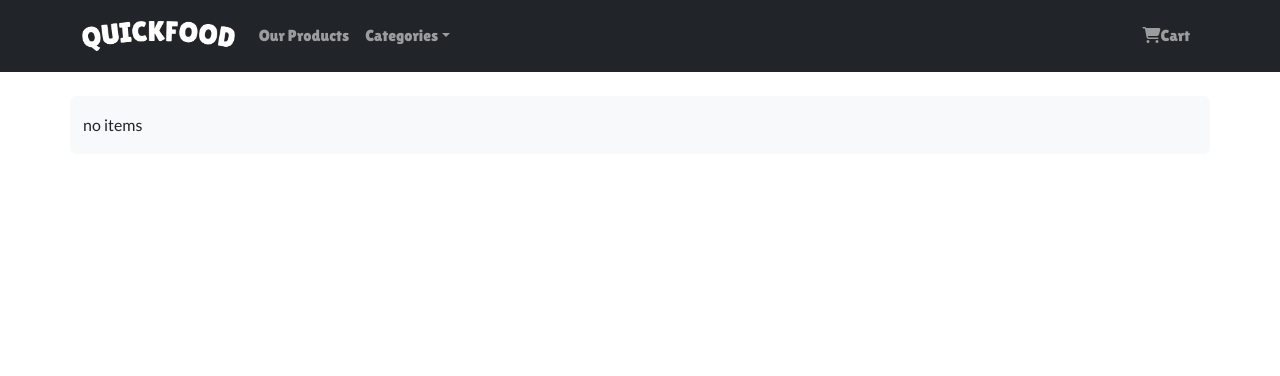
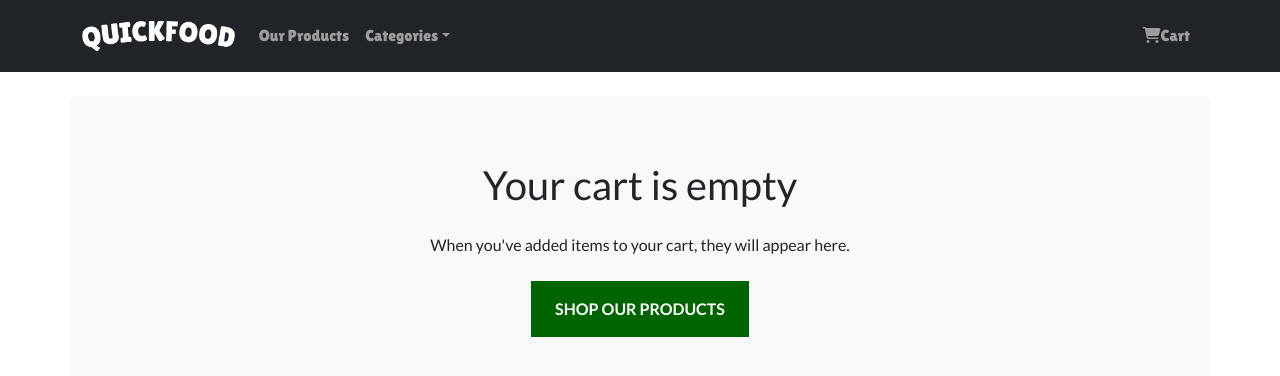
Before and after one commit to mcmurray0125/gps-challenge, a React (Vite) app: page /cart in a window 1280 px wide. Shown: the top 376 px of the page. Built offline with nearby package versions, Linux system fonts and the light colour scheme.

Commit message:
Added empty cart text. Added no products found text.

```diff
--- a/index.html
+++ b/index.html
@@ -19,6 +19,7 @@
     </style>
   </head>
   <body>
+    <noscript>You need to enable JavaScript to run this app.</noscript>
     <div id="root"></div>
     <script type="module" src="/src/main.jsx"></script>
   </body>
--- a/src/components/Cart.jsx
+++ b/src/components/Cart.jsx
@@ -36,7 +36,11 @@ export default function Cart() {
   return (
     <Container className='rounded mt-4 py-3 cart-container border border-light bg-light'>
       {cart.length === 0 ?
-      <div>no items</div>
+      <section className='empty-cart-wrapper py-5'>
+        <h1 className='m-0'>Your cart is empty</h1>
+        <p className='m-0'>When you've added items to your cart, they will appear here.</p>
+        <a href='/'>SHOP OUR PRODUCTS</a>
+      </section>
       :
       <>
         <header className='cart-header text-center'>
--- a/src/components/Home.jsx
+++ b/src/components/Home.jsx
@@ -53,20 +53,33 @@ export default function Home() {
             </Form>
             {message && <p className='m-0 text-danger w-100 text-end'>{message}</p>}
             <Row className='products-grid py-3'>
-            {data.filter((product) => {
+                    {(() => {
+                    //Filter Products by Price
+                    const filteredData = data.filter((product) => {
                         if (!filter) {
                             return true;
                         }
                         const [min, max] = filter;
                         return product.price >= min && product.price <= max;
-            })
-            .map((product, index) => {
+                    });
+                    //No Products Found in Price Filter Range
+                    if (filteredData.length === 0) {
+                        return (
+                            <div className='no-products-wrapper py-5'>
+                                <h1 className='m-0'>No Items Found</h1>
+                                <p className='m-0 text-center'>Try updating your price filter to find items within that range.</p>
+                            </div>
+                        );
+                    }
+                    //Display Filtered Products
+                    return filteredData.map((product, index) => {
                         return (
                             <Col xs={6} md={4} lg={3} key={index} className='mb-4'>
                                 <ProductCard product={product}/>
                             </Col>
                         );
-            })}
+                    });
+                })()}
             </Row>
         </Container>
     </section>
--- a/src/index.css
+++ b/src/index.css
@@ -4,6 +4,8 @@ body {
   -moz-osx-font-smoothing: grayscale;
   text-rendering: optimizeLegibility;
 }
+
+/* Navbar */
 .navbar {
   font-family: "Lilita One";
 }
@@ -25,6 +27,7 @@ body {
   top: 6px !important;
   padding: 0px 0px !important;
 }
+/* Homepage Header */
 .home-header {
   height: 256px;
   width: 100%;
@@ -56,6 +59,7 @@ body {
   font-family: "Lilita One";
   margin: 0;
 }
+/* Quantity Toggler */
 .quantity-toggle button {
   width: 2rem;
   height: 2rem;
@@ -68,7 +72,7 @@ body {
 .plus-btn span {
   margin-bottom: 3px;
 }
-
+/* Cart Items */
 .cart-container {
   overflow-y: auto;
   overflow-x: hidden;
@@ -110,6 +114,24 @@ body {
   padding: 0;
   color: rgb(69, 69, 69);
 }
+/* Empty Cart */
+.empty-cart-wrapper,
+.no-products-wrapper {
+  display: flex;
+  flex-direction: column;
+  align-items: center;
+  justify-content: center;
+  gap: 1.5rem;
+}
+.empty-cart-wrapper a {
+  border: none;
+  background-color: darkgreen;
+  color: white;
+  padding: 1rem 1.5rem;
+  text-decoration: none;
+  font-weight: 600;
+}
+/* Coupon */
 .coupon-container {
   display: flex;
   flex-direction: column;
@@ -127,7 +149,6 @@ body {
 }
 
 /* Media Queries */
-
 @media screen and (max-width: 767px) {
   .cart-container {
     margin-left: auto !important;
```
Lines whose indentation alone changed are shown as unchanged.
